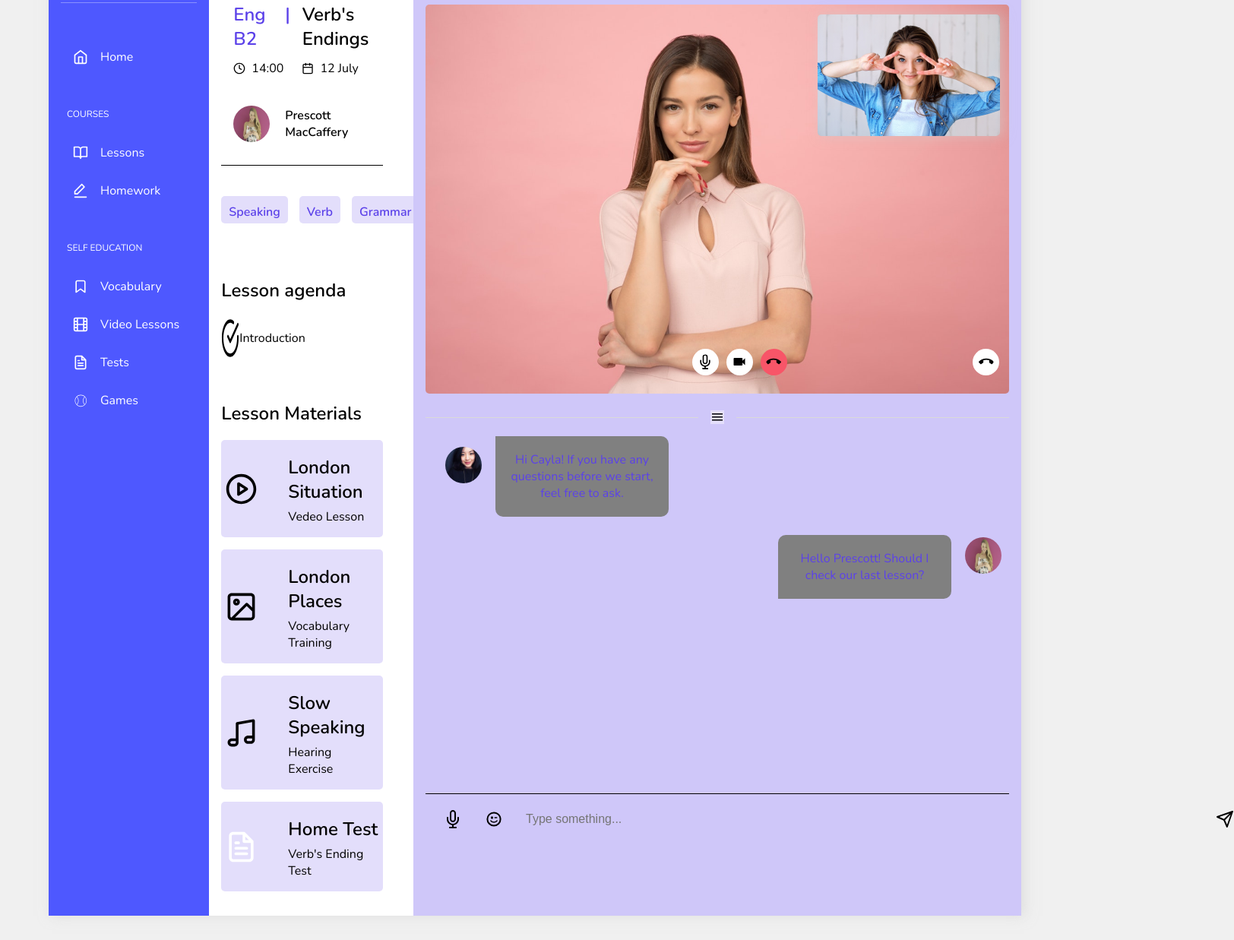
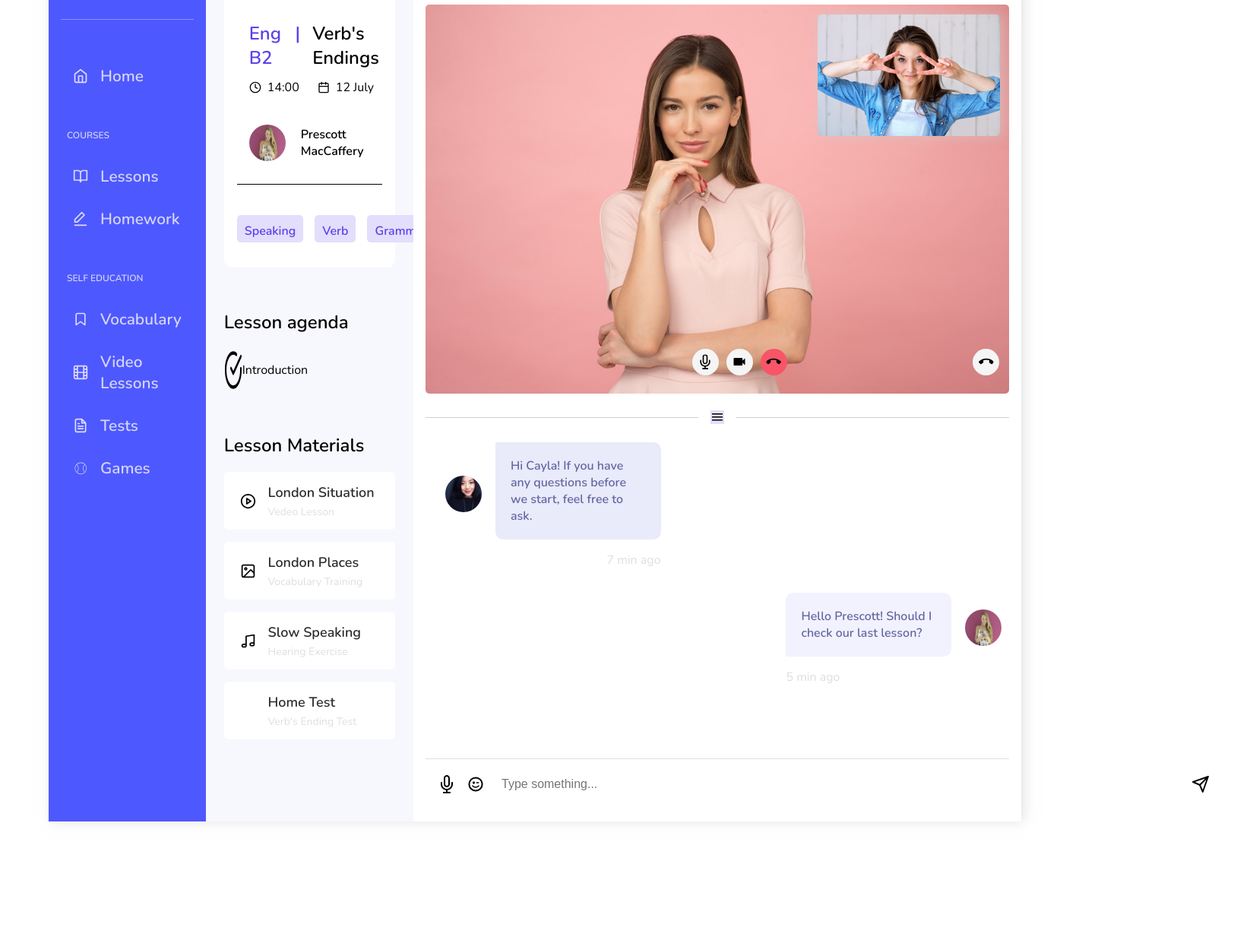
Before and after one commit to jajibhee/HomePage-App, a website built with webpack: page src/pug/index.pug in a window 1280 px wide. Shown: the part 137-1374 px from the top of the page at 76% size, 1624 px wide, since content can reach past the window. After the commit the page ends 1250 px from the top, so only its background shows below. Built offline with nearby package versions, Linux system fonts and the light colour scheme; files whose address does not match are found by name.

Commit message:
v2 initial changes

```diff
--- a/src/pug/index.pug
+++ b/src/pug/index.pug
@@ -48,28 +48,28 @@ html(lang="en")
         .lesson-one
           img(class="lesson-one__arrow" src="assets/img/arrow-left.svg", alt="left-arrow")
           h1.lesson-one__text Today's Lesson
+        .lesson-box
+          .b2
+            h1.b2__eng Eng B2
+            h1.b2__line |
+            h1.b2__verb Verb's Endings
 
-        .b2
-          h1.b2__eng Eng B2
-          h1.b2__line |
-          h1.b2__verb Verb's Endings
+          .timestamp
+            .time
+              img(class="time__clock" src="assets/img/clock.svg", alt="clock")
+              p.time__text 14:00
+            .calendar
+              img(class="calendar__calendar" src="assets/img/calendar.svg", alt="calendar")
+              p.calendar__july 12  July
 
-        .timestamp
-          .time
-            img(class="time__clock" src="assets/img/clock.svg", alt="clock")
-            p.time__text 14:00
-          .calendar
-            img(class="calendar__calendar" src="assets/img/calendar.svg", alt="calendar")
-            p.calendar__july 12  July
+          .profile2
+            img(class="profile2__avatar" src="assets/img/newdp.png", alt="Cayla Brister")
+            p.profile2__name Prescott MacCaffery
 
-        .profile2
-          img(class="profile2__avatar" src="assets/img/newdp.png", alt="Cayla Brister")
-          p.profile2__name Prescott MacCaffery
-
-        .btn
-          p(class="btn__01 ") Speaking
-          p(class="btn__02 ") Verb
-          p(class="btn__03 ") Grammar
+          .btn
+            p(class="btn__01 ") Speaking
+            p(class="btn__02 ") Verb
+            p(class="btn__03 ") Grammar
 
         .agenda
           h1 Lesson agenda
@@ -127,11 +127,16 @@ html(lang="en")
           .chatbox-row
             .chatbox
               img(class="chat__avatar" src="assets/img/dp.jpg", alt="Cayla Brister")
-              p.chatbox__text Hi Cayla!  If you have any questions before    we start, feel free to ask.
+              .textdiv
+                p.chatbox__text Hi Cayla!  If you have any questions before    we start, feel free to ask.
+                p.chatbox-time 7 min ago
           .chatbox-row
             .chatbox.chatbox-right
               img(class="chat__avatar" src="assets/img/newdp.png", alt="Cayla Brister")
-              p.chatbox__text-2 Hello Prescott! Should I check our last lesson?
+              .textdiv-right
+                p.chatbox__text-2 Hello Prescott! Should I check our last lesson?
+                p.chatbox-time-right 5 min ago
+
 
         .message
             .message-1
--- a/src/sass/app.scss
+++ b/src/sass/app.scss
@@ -6,7 +6,7 @@ $colors: (
   btn: #5b41e9,
   btn-text: #cfc7f9,
   accent: #f85568,
-  color-font: #ffffff
+  color-font: #f5f5f5
 );
 
 @function colors($colorName) {
@@ -19,14 +19,14 @@ body {
   padding: 0;
   border: 0;
   box-sizing: border-box;
-  background-color: #f0f0f0;
+  background-color: transparent;
 }
 
 .container {
   width: 100%;
   margin: 2rem 4rem;
   box-shadow: 4px 0px 16px #cccccc88;
-  background-color: #ffffff;
+  // background-color: #ffffff;
   display: flex;
   align-items: flex start;
 
@@ -34,6 +34,8 @@ body {
     max-width: 30%;
     padding: 1rem;
     color: colors(color-font);
+    font-weight: bolder;
+    font-size: 1.3rem;
     width: 250px;
     height: inherit;
     background-color: colors(main);
@@ -63,12 +65,14 @@ body {
       }
 
       &-name {
+        opacity: 0.8;
         margin: 0;
       }
 
       &-icon {
         margin-right: 1rem;
         height: 1.25rem;
+        opacity: 0.8;
       }
     }
 
@@ -76,6 +80,8 @@ body {
       margin-top: 2.5rem;
 
       &-header {
+        font-weight: bolder;
+        opacity: 0.8;
         margin-top: 3rem;
         margin-bottom: 1.5rem;
         padding-left: 0.5rem;
@@ -115,7 +121,8 @@ body {
     height: 1rem;
   }
 
-  &__notification {
+  &__notification-icon {
+    height: 18px;
     &:hover {
       cursor: pointer;
     }
@@ -137,10 +144,17 @@ body {
     border-radius: 50%;
   }
 }
-
+.lesson-box {
+  padding: 1rem;
+  border: 1px solid white;
+  background-color: #ffffff;
+  border-radius: 10px;
+}
 .aside {
+  background-color: #f7f7fe;
   max-width: 30%;
-  padding: 1rem;
+  padding: 1.5rem;
+  // margin-left: 1rem;
   .lesson-one {
     display: flex;
     align-items: center;
@@ -152,7 +166,7 @@ body {
     }
 
     &__h1 {
-      font-weight: bolder;
+      font-weight: 10;
       margin-right: 0.5rem;
     }
   }
@@ -275,25 +289,33 @@ body {
 
 .materials {
   margin-top: 3.5rem;
+  font-weight: bolder;
+  font-size: 1.5rem;
 
   &__list {
     display: flex;
     align-items: center;
-    background-color: lighten(colors(btn-text), 5%);
+    background-color: #ffffff;
     border-radius: 5px;
     padding: 0px 5px;
     margin-bottom: 1rem;
 
     &-img {
-      height: 43px;
-      color: #f85068;
-      padding-right: 2.5rem;
+      height: 1.3rem;
+      // color: #f85068;
+      padding-right: 1rem;
+      padding-left: 1rem;
     }
 
     &-text h2 {
       margin-bottom: -10px;
+      font-size: 18px;
+      color: rgb(46, 45, 45);
     }
-
+    &-text p {
+      font-size: 14px;
+      color: #dedfe0;
+    }
     &-images {
       display: flex;
     }
@@ -305,10 +327,10 @@ body {
 }
 
 .main {
-  margin-left: 1.5rem;
+  // margin-left: 1.5rem;
   max-width: 60%;
   height: inherit;
-  background-color: colors(btn-text);
+  background-color: white;
   padding: 1rem;
 
   &__profile3 {
@@ -338,7 +360,7 @@ body {
   display: flex;
   align-items: center;
   justify-content: space-between;
-  border-bottom: 0.5px solid #ffffff55;
+  border-bottom: 0.5px solid #dedede;
   padding-bottom: 1rem;
 }
 
@@ -436,9 +458,9 @@ body {
   max-width: 100%;
   margin-top: 0.5rem;
   padding-left: 1rem;
-  border-bottom: 0.5px solid black;
-  padding-bottom: 15rem;
-
+  border-bottom: 0.5px solid #dedede;
+  padding-bottom: 5rem;
+  position: relative;
   &__avatar {
     margin-top: -30px;
     margin-right: 10px;
@@ -453,26 +475,40 @@ body {
   width: 100%;
   display: flex;
   align-items: center;
-  // justify-content: end;
+}
+
+.textdiv-right {
+  width: 30%;
+  text-align: left;
+}
+.textdiv {
+  width: 30%;
+  text-align: right;
+}
+.chatbox-time,
+.chatbox-time-right {
+  color: #dedede;
 }
 .chatbox__text {
   padding: 20px;
-  width: 25%;
   text-align: center;
-  background-color: gray;
-  color: colors(btn);
+  background-color: #e9eafa;
+  color: #6566a0;
+  font-weight: bolder;
   border-radius: 0px 10px 10px 10px;
+  text-align: left;
   border: 1px solid inherit;
-  margin: 0.5rem;
+  margin-left: 0.5rem;
 }
 
 .chatbox__text-2 {
   padding: 20px;
-  width: 25%;
   text-align: center;
-  background-color: gray;
-  color: colors(btn);
+  background-color: #f1f2fe;
+  color: #6566a0;
+  font-weight: bolder;
   border-radius: 10px 10px 10px 0px;
+  text-align: left;
   border: 1px solid inherit;
   margin-right: 0.5rem;
 }
@@ -492,29 +528,18 @@ body {
 }
 
 .message {
-  margin-top: 1rem;
+  margin: 1rem;
   display: flex;
   align-items: center;
   justify-content: space-between;
-}
 
   .message-1 {
-  padding-left: 1rem;
     display: flex;
     align-items: center;
-  // justify-content: space-around;
-}
 
-.message-1 img {
-  margin: 0px 0.5rem;
+    img {
       padding-right: 1rem;
     }
-
-.message-1 p {
-  margin-left: 2.5rem;
-  border: none;
-}
-
     .chat-form {
       padding: 8px;
       width: 900px;
@@ -527,3 +552,5 @@ body {
         outline: 0;
       }
     }
+  }
+}
```
Also changed, not shown: dist/assets/css/app.css, dist/index.html, src/sass/app.css, 4 other files. Lines whose indentation alone changed are shown as unchanged.
